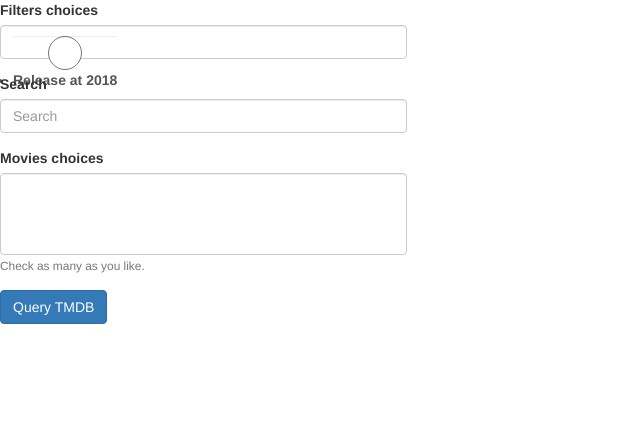
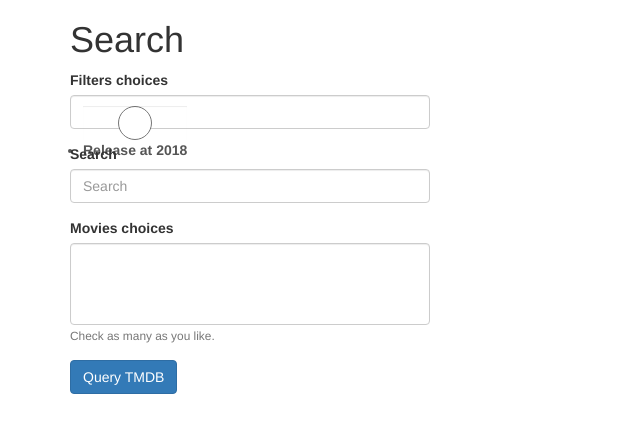
Before and after one commit to diogosimao/snug-as-a-bug-in-a-couch, a Django app: page /query/ in a window 1280 px wide. Shown: the top 433 px of the page, without its empty margins (0-640 px from the left). Run offline with Django 3.2, Linux system fonts and the light colour scheme; lists and menus that the app fills with data are empty; some libraries are stand-ins or nearby versions.

Commit message:
Layout changes

```diff
--- a/apps/tmdb/templates/tmdb/query_list.html
+++ b/apps/tmdb/templates/tmdb/query_list.html
@@ -11,6 +11,8 @@
         <title>Snug as a bug in a couch</title>
     </head>
     <body>
+        <div class="container">
+            <h1>{% block title %}Search{% endblock %}</h1>
             <div class="row">
                 <div class="col-md-4">
                     <form action="{% url 'tmdb:query' %}" method="post" enctype="multipart/form-data" class="form">
@@ -23,5 +25,6 @@
                 </div>
                 <div class="col-md-4"></div>
             </div>
+        </div>
     </body>
 </html>
```
Lines whose indentation alone changed are shown as unchanged.
